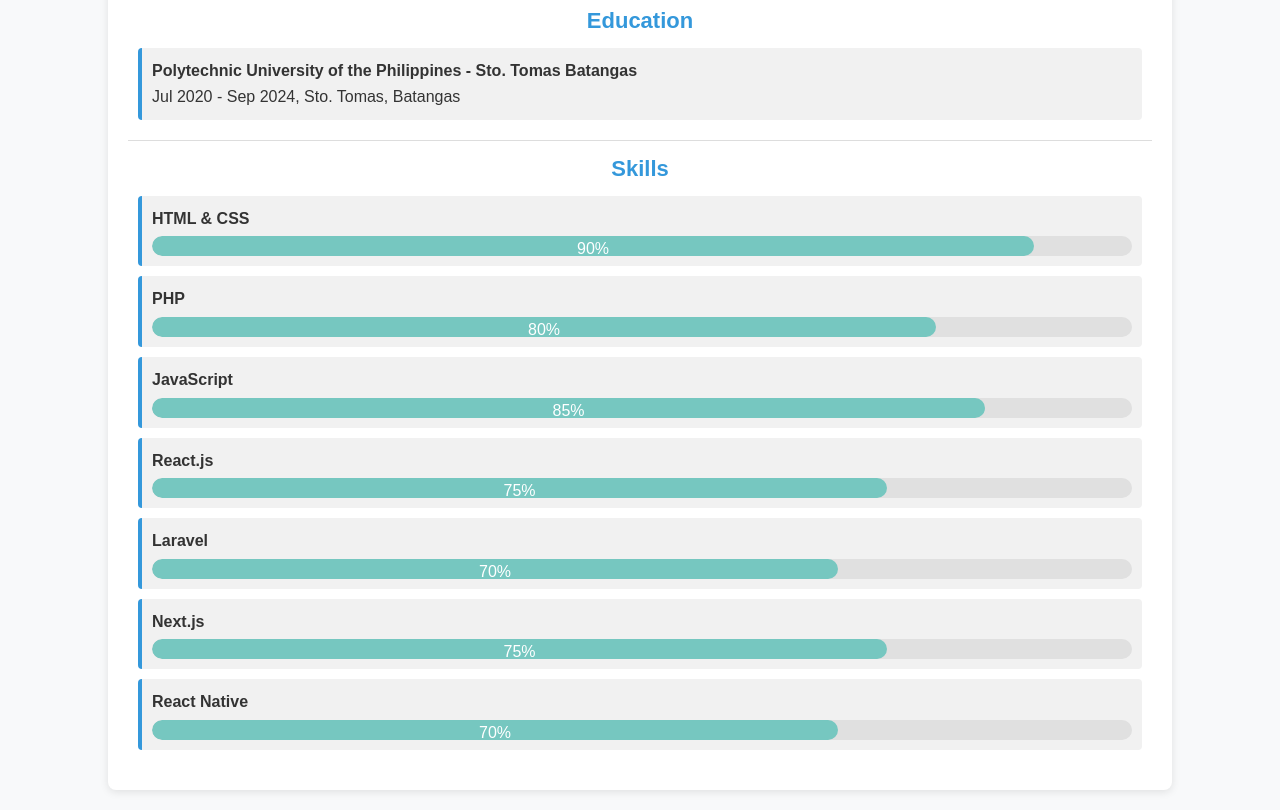
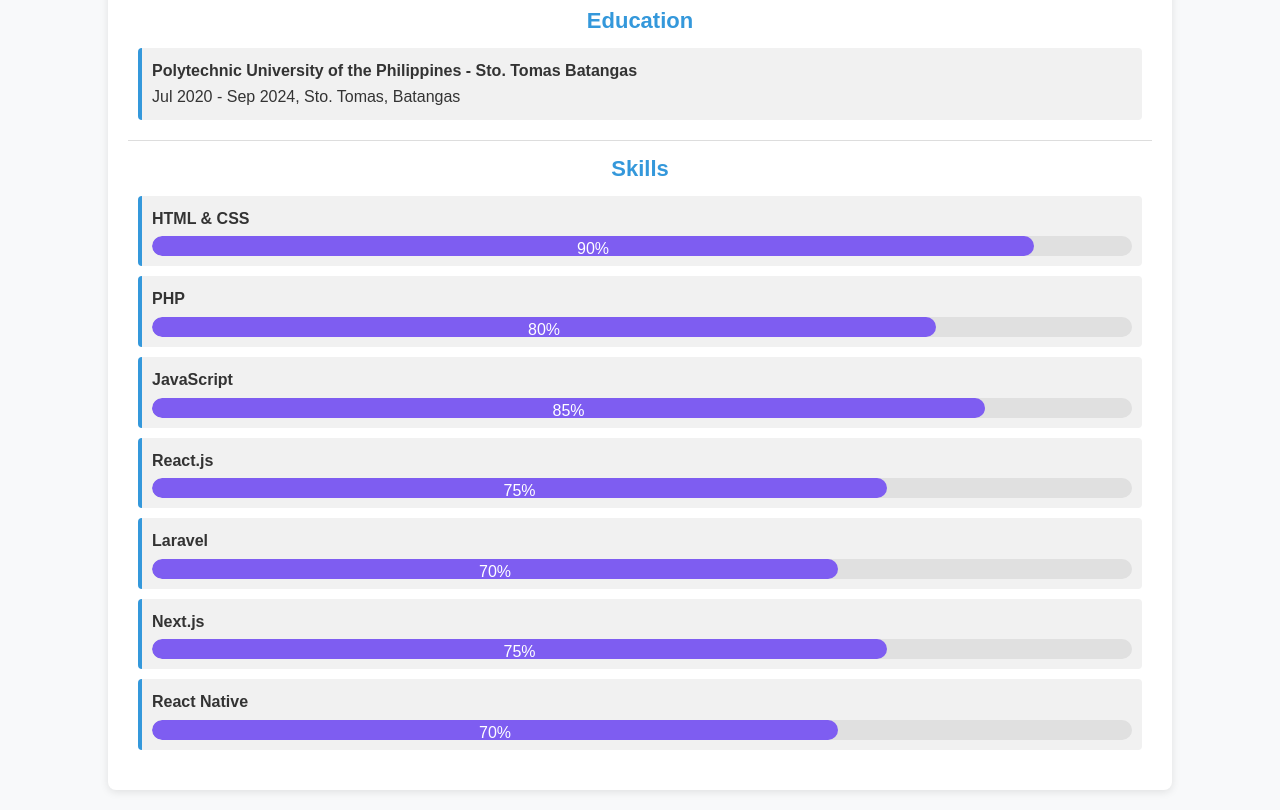
Before and after one commit to MarkJayson15/CV, a plain HTML site: page index.html in a window 1280 px wide. Shown: the part 860-1670 px from the top of the page. Drawn offline with Linux system fonts and the light colour scheme.

Commit message:
Update index.html

```diff
--- a/index.html
+++ b/index.html
@@ -85,7 +85,7 @@
 
           .progress-bar {
                height: 20px;
-               background-color: #76c7c0;
+               background-color: #7e5df1;
                text-align: center;
                color: white;
                border-radius: 20px;
```
